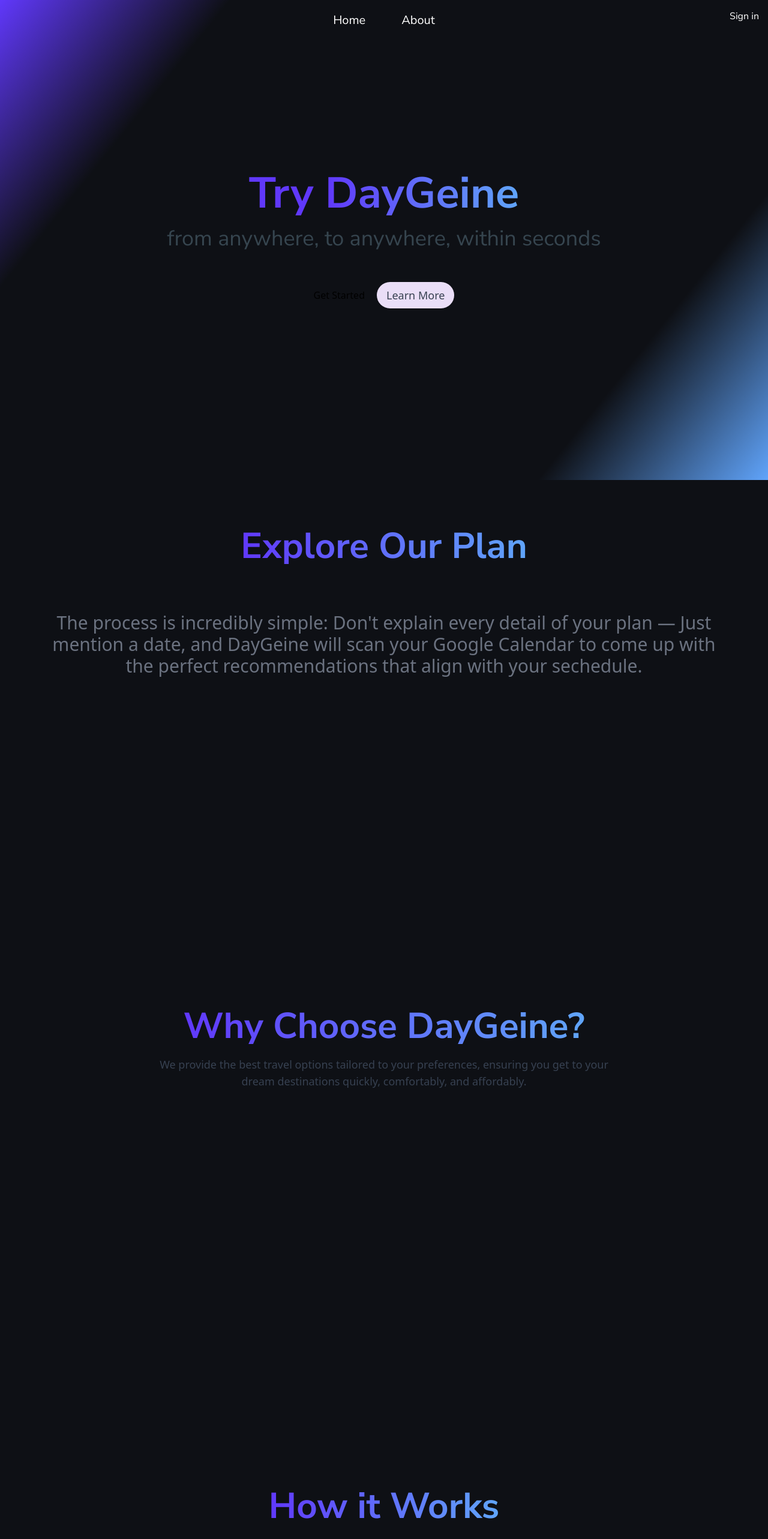
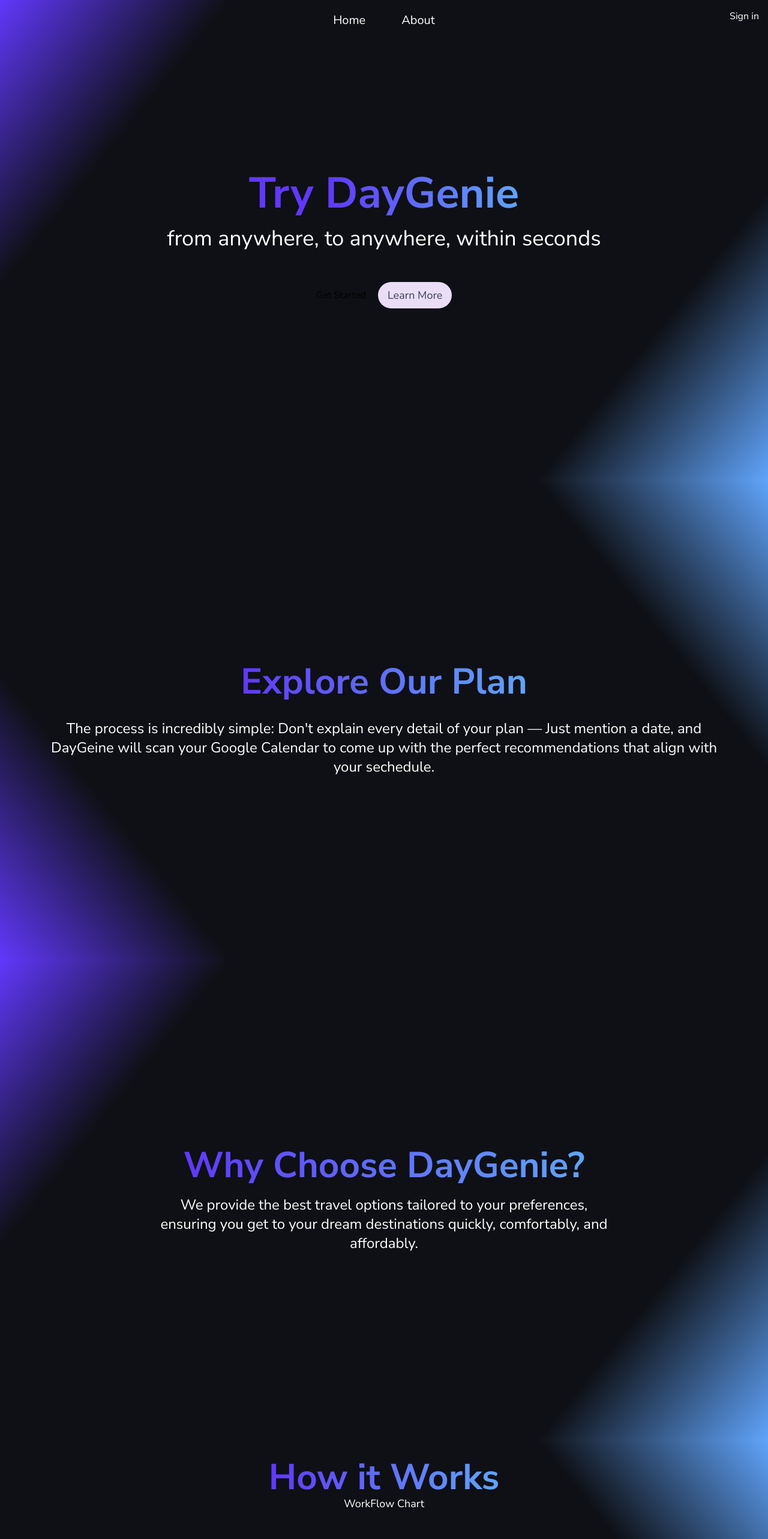
Before and after one commit to VincentShao32/calhacks-project, a Next.js app: page / in a window 1280 px wide. Shown: the top 2565 px of the page at 60% size. Built offline with nearby package versions, Linux system fonts and the light colour scheme; no server answers.

Commit message:
gradient ui

```diff
--- a/src/app/page.js
+++ b/src/app/page.js
@@ -14,16 +14,16 @@ export default function Home() {
   };
 
   return (
-    <div className="w-full min-h-screen bg-transparent">
+    <div className="w-full min-h-screen bg-transparent font-nunito-sans">
       <div className="flex items-center w-full min-h-screen">
         <div className="flex flex-col w-fit mx-auto items-center gap-5">
           <h1 className="text-7xl font-bold font-nunito-sans">
             <span className="text-[#6038fb]">Try </span>
             <span className="bg-gradient-to-r from-[#6038fb] to-[#60a5fa] text-transparent bg-clip-text">
-              DayGeine
+              DayGenie
             </span>
           </h1>
-          <h1 className="text-4xl text-[#FFFFF] font-nunito-sans text-highlight">
+          <h1 className="text-4xl text-[#FFFFF] font-nunito-sans text-white">
             from anywhere, to anywhere, within seconds
           </h1>
 
@@ -48,14 +48,33 @@ export default function Home() {
           </div>
         </div>
       </div>
-      <div className="w-[50%] h-full absolute left-0 top-0 bg-gradient-to-br from-primary from-1% to-background to-30% -z-10 transition-colors duration-1000"></div>
-      <div className="w-[50%] h-full absolute right-0 top-0 bg-gradient-to-br from-background from-70% to-secondary to-99% -z-10 transition-colors duration-1000"></div>
-      <div className="min-h-screen bg-background" id="trips-section">
-        <div className="flex flex-col items-center gap-20 py-20">
+      <div className="w-[50%] h-full absolute left-0 top-0 bg-gradient-to-br from-primary from-1% to-background to-30% -z-10"></div>
+      <div className="absolute top-0 left-0 flex flex-col w-[50%] h-fit">
+        <div className="min-h-screen h-full bg-gradient-to-br from-primary from-1% to-background to-30% -z-10"></div>
+        <div className="min-h-screen h-full bg-gradient-to-bl from-background from-70% to-primary to-99% -z-10 "></div>
+        <div className="min-h-screen h-full bg-gradient-to-br from-primary from-1% to-background to-30% -z-10"></div>
+        <div className="min-h-screen h-full bg-gradient-to-bl from-background from-70% to-primary to-99% -z-10 "></div>
+        <div className="min-h-screen h-full bg-gradient-to-br from-primary from-1% to-background to-30% -z-10"></div>
+        <div className="min-h-screen h-full bg-gradient-to-bl from-background from-70% to-primary to-99% -z-10 "></div>
+      </div>
+      <div className="absolute top-0 right-0 flex flex-col w-[50%] h-fit">
+        <div className="h-full bg-gradient-to-br from-background from-70% to-secondary to-99% -z-10 min-h-screen"></div>
+        <div className="h-full  bg-gradient-to-bl from-secondary from-1% to-background to-30% -z-10  min-h-screen"></div>
+        <div className="h-full bg-gradient-to-br from-background from-70% to-secondary to-99% -z-10 min-h-screen"></div>
+        <div className="h-full  bg-gradient-to-bl from-secondary from-1% to-background to-30% -z-10  min-h-screen"></div>
+        <div className="h-full bg-gradient-to-br from-background from-70% to-secondary to-99% -z-10 min-h-screen"></div>
+        <div className="h-full  bg-gradient-to-bl from-secondary from-1% to-background to-30% -z-10  min-h-screen"></div>
+      </div>
+
+      {/* <div className="w-[50%] h-full absolute right-0 top-0 bg-gradient-to-br from-background from-70% to-secondary to-99% -z-10 transition-colors duration-1000"></div>
+      <div className="w-[50%] h-full absolute right-0 top-full bg-gradient-to-bl from-secondary from-1% to-transparent to-30% -z-10 transition-colors duration-1000"></div> */}
+
+      <div className="min-h-screen flex items-center" id="trips-section">
+        <div className="flex flex-col items-center gap-8 py-20 mx-auto">
           <h2 className="bg-gradient-to-r from-[#6038fb] to-[#60a5fa] text-transparent text-6xl font-bold font-nunito-sans bg-clip-text">
             Explore Our Plan
           </h2>
-          <p className="text-3xl text-gray-500 text-center max-w-6xl">
+          <p className="text-2xl text-white text-center max-w-6xl">
             The process is incredibly simple: Don't explain every detail of your
             plan — Just mention a date, and DayGeine will scan your Google
             Calendar to come up with the perfect recommendations that align with
@@ -63,42 +82,42 @@ export default function Home() {
           </p>
         </div>
       </div>
-      <div className="min-h-screen bg-background transition-colors duration-1000">
-        <div className="flex flex-col items-center gap-5 py-20">
+      <div className="min-h-screen flex items-center">
+        <div className="flex flex-col items-center gap-5 py-20 mx-auto">
           <h2 className="bg-gradient-to-r from-[#6038fb] to-[#60a5fa] text-transparent text-6xl font-bold font-nunito-sans bg-clip-text">
-            Why Choose DayGeine?
+            Why Choose DayGenie?
           </h2>
-          <p className="text-lg text-gray-700 text-center max-w-3xl">
+          <p className="text-2xl text-white text-center max-w-3xl">
             We provide the best travel options tailored to your preferences,
             ensuring you get to your dream destinations quickly, comfortably,
             and affordably.
           </p>
         </div>
       </div>
-      <div className="min-h-screen bg-background transition-colors duration-1000">
-        <div className="flex flex-col items-center gap-5 py-20">
+      <div className="min-h-screen flex items-center">
+        <div className="flex flex-col items-center  py-8 mx-auto">
           <h2 className="bg-gradient-to-r from-[#6038fb] to-[#60a5fa] text-transparent text-6xl font-bold font-nunito-sans bg-clip-text">
             How it Works
           </h2>
-          <p className="text-lg text-gray-700 text-center max-w-3xl">
+          <p className="text-lg text-white text-center max-w-3xl">
             WorkFlow Chart
           </p>
           <Image
             src={FlowChart}
             alt="Workflow"
             width={800}
-            height={600}
-            className="w-full max-w-3xl"
+            height={500}
+            className="w-full object-contain max-h-screen h-full"
           />
         </div>
       </div>
-      <div className="min-h-screen bg-background transition-colors duration-1000">
-        <div className="flex flex-col items-center gap-5 py-20">
+      <div className="min-h-screen flex items-center">
+        <div className="flex flex-col items-center gap-5 ">
           <h2 className="bg-gradient-to-r from-[#6038fb] to-[#60a5fa] text-transparent text-6xl font-bold font-nunito-sans bg-clip-text">
             Ready to Travel?
           </h2>
-          <p className="text-lg text-gray-700 text-center max-w-3xl">
-            Sign up today and start planning your next adventure. With DayGeine,
+          <p className="text-lg text-white text-center max-w-3xl">
+            Sign up today and start planning your next adventure. With DayGenie,
             the possibilities are endless!
           </p>
         </div>
```
